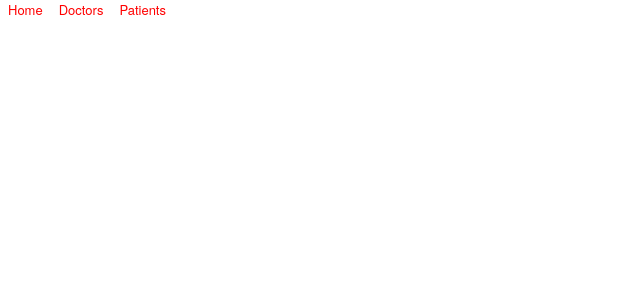
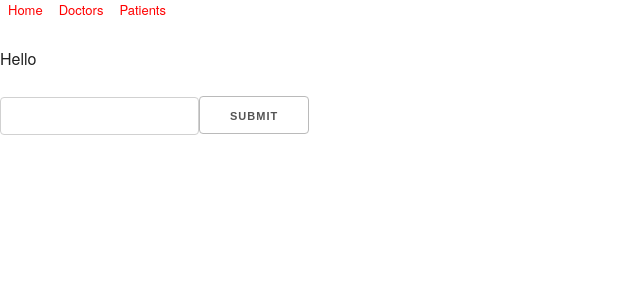
Before and after one commit to jwc20/appointment-assist-frontend, a React (Create React App) app: page /create-appointment in a window 1280 px wide. Shown: the top 300 px of the page, without its empty margins (0-640 px from the left). Built offline with nearby package versions, Linux system fonts and the light colour scheme.

Commit message:
working on forms

```diff
--- a/src/components/App.js
+++ b/src/components/App.js
@@ -4,10 +4,8 @@ import Home from "../pages/Home";
 import Doctors from "../pages/Doctors";
 import Patients from "../pages/Patients";
 import AppointmentDetails from "../pages/AppointmentDetails";
+import CreateAppointment from '../pages/CreateAppointment';
 import "../styles/barebones.css";
-
-// import CreateAppointment from '../pages/CreateAppointment';
-// import AppointmentDetails from '../pages/AppointmentDetails';
 
 function App() {
   return (
@@ -26,18 +24,9 @@ function App() {
         <Route path="/appointments/:id">
           <AppointmentDetails />
         </Route>
-        ;
-        {/**********************************
-
-      <Route path="/create-appointment">
-        <CreateAppointment />
-      </Route>
-
-      <Route path="/appointment-details">
-        <AppointmentDetails />
-      </Route>
-
-      *********************************/}
+        <Route path="/create-appointment">
+          <CreateAppointment />
+        </Route>
       </Switch>
     </div>
   );
--- a/src/components/AppointmentList.js
+++ b/src/components/AppointmentList.js
@@ -8,7 +8,6 @@ import { useHistory, Route, useParams } from "react-router-dom";
 const BASE_URL = "http://localhost:9292/";
 
 function AppointmentList() {
-  // const { id } = useParams();
   const history = useHistory();
   const [appointments, setAppointments] = useState([]);
 
@@ -36,9 +35,6 @@ function AppointmentList() {
 
   function handleAppointmentDetails(appointment) {
     history.push(`/appointments/${appointment.id}`)
-    //  <Route path="/appointments/:id">
-    //    <AppointmentDetails key={appointment.id} appointment={appointment} />
-    //  </Route>;
   }
 
   return (
--- a/src/pages/CreateAppointment.js
+++ b/src/pages/CreateAppointment.js
@@ -0,0 +1,72 @@
+import { useEffect, useState } from "react";
+
+const BASE_URL = "http://localhost:9292/";
+
+function CreateAppointment({ onAddAppointment }) {
+  const [appointmentDate, setAppointmentDate] = useState("");
+  const [appointmentDuration, setAppointmentDuration] = useState("");
+  const [appointment_type, setAppointmentType] = useState("");
+  const [appointmentReason, setAppointmentReason] = useState("");
+
+  const [doctorLastName, setDoctorLastName] = useState("");
+  const [doctorFirstName, setDoctorFirstName] = useState("");
+  const [doctorPhone, setDoctorPhone] = useState("");
+  const [doctorEmail, setDoctorEmail] = useState("");
+
+  const [patientLastName, setPatientLastName] = useState("");
+  const [patientFirstName, setPatientFirstName] = useState("");
+  const [patientPhone, setPatientPhone] = useState("");
+  const [patientEmail, setPatientEmail] = useState("");
+  const [patientAddress, setPatientAddress] = useState("");
+  const [patientCity, setPatientCity] = useState("");
+  const [patientState, setPatientState] = useState("");
+
+  function handleSubmit(e) {
+    e.preventDefault();
+    fetch(BASE_URL + "appointments", {
+      method: "POST",
+      headers: {
+        "Content-Type": "application/json",
+      },
+      body: JSON.stringify({
+        appointmentDate: appointmentDate,
+        appointmentDuration: appointmentDuration,
+        appointment_type: appointment_type,
+        appointmentReason: appointmentReason,
+        doctorLastName: doctorLastName,
+        doctorFirstName: doctorFirstName,
+        doctorPhone: doctorPhone,
+        doctorEmail: doctorEmail,
+        patientLastName: patientLastName,
+        patientFirstName: patientFirstName,
+        patientPhone: patientPhone,
+        patientEmail: patientEmail,
+        patientAddress: patientAddress,
+        patientCity: patientCity,
+        patientState: patientState,
+        // doctor_id: doctor_id,
+        // patient_id: patient_id,
+      }),
+    })
+      .then((r) => r.json())
+      .then((newAppointment) => onAddAppointment(newAppointment));
+  }
+
+  function handleAppointmentTypeChange(e) {
+    setAppointmentType(e.target.value)
+  }
+
+
+  return (
+    <div>
+      <p>Hello </p>
+      <form onSubmit={handleSubmit}>
+        <input type="text" onChange={handleAppointmentTypeChange} value={appointment_type} />
+
+        <button type="submit">Submit</button>
+      </form>
+    </div>
+  );
+}
+
+export default CreateAppointment;
--- a/src/pages/Home.js
+++ b/src/pages/Home.js
@@ -1,9 +1,14 @@
 import { useEffect, useState } from "react";
 import AppointmentList from "../components/AppointmentList";
+import { useHistory } from "react-router-dom";
 
 function Home() {
-  function handleCreateAppointmentButton() {}
   const [isDetails] = useState(false);
+  const history = useHistory();
+
+  function handleCreateAppointmentButton() {
+    history.push("/create-appointment");
+  }
 
   return (
     <div>
```
